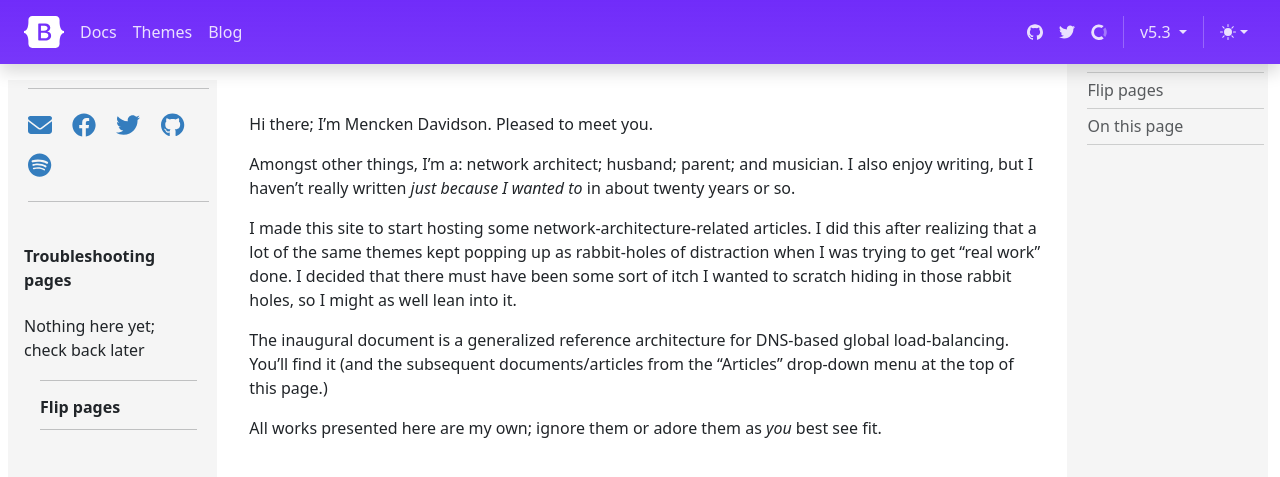
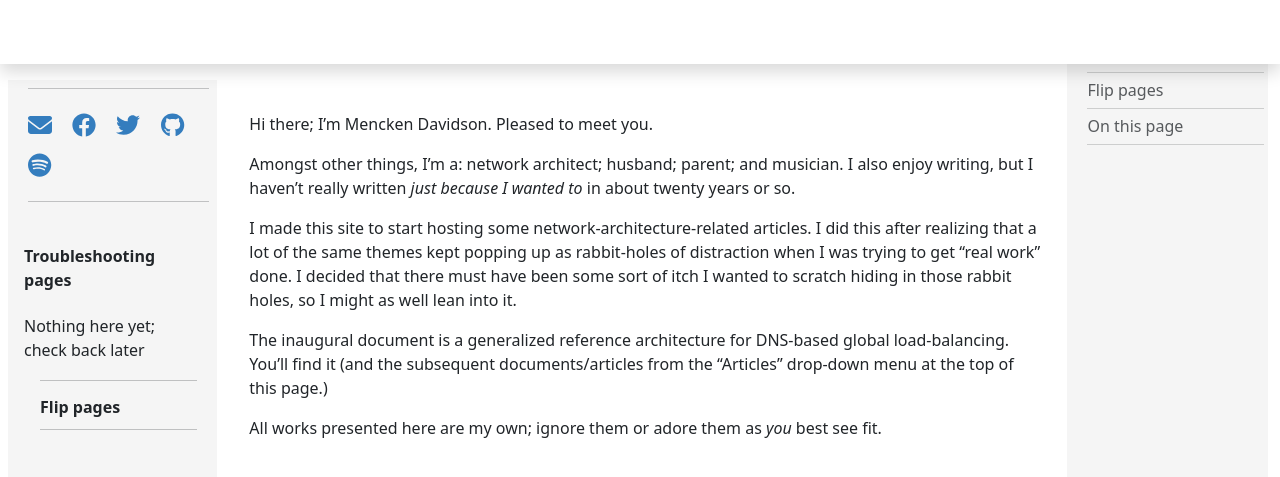
Before and after one commit to menckend/alpha, a Jekyll site: the page built from index.md, in a window 1280 px wide and 900 px high. Shown: the top 477 px of the window. Built offline with Jekyll 4.4.1, drawn with Linux system fonts in a browser that asks for light colours; nearby versions of some CDN libraries; library files that are not in the unit come from our copies.

Commit message:
Update docs.css

```diff
--- a/assets/css/docs.css
+++ b/assets/css/docs.css
@@ -362,7 +362,7 @@
     z-index:-1;
     display:block;
     content:"";
-    background-image:linear-gradient(rgba(var(--bd-violet-rgb), 1), rgba(var(--bd-violet-rgb), 0.95))
+/*    background-image:linear-gradient(rgba(var(--bd-violet-rgb), 1), rgba(var(--bd-violet-rgb), 0.95)) */
 
     }
 
@@ -401,7 +401,7 @@
     }
 .bd-navbar .navbar-nav-svg{display:inline-block;vertical-align:-.125rem
     }
-.bd-navbar .offcanvas-lg{background-color:var(--bd-violet-bg);border-left:0
+.bd-navbar .offcanvas-lg{background-color:var(--menck-tn-bg);border-left:0
     }
 
 @media (max-width: 991.98px){
```
